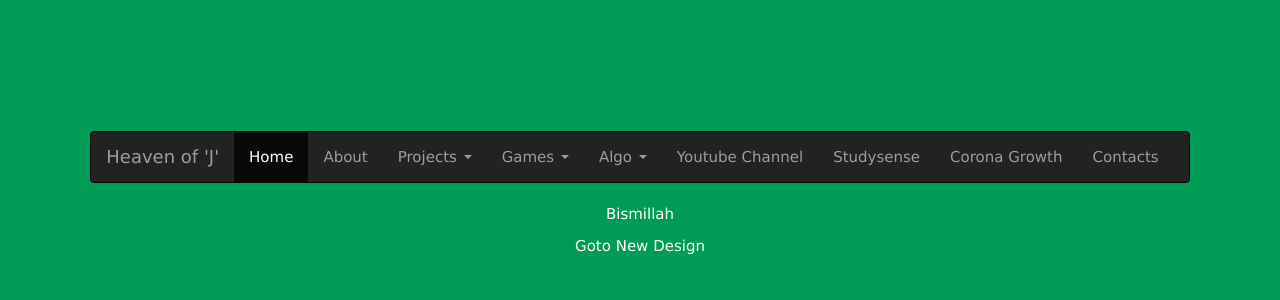
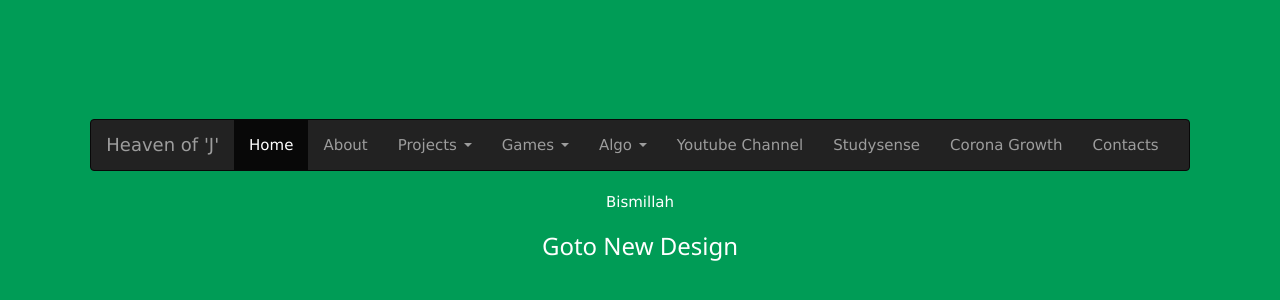
Before and after one commit to MashukeAlam/MashukeAlam.github.io, a browser extension: page index.html in a window 1280 px wide. Shown: the part 206-506 px from the top of the page. Drawn offline with nearby package versions, Linux system fonts and the light colour scheme; no server answers.

Commit message:
Update index.html add cyclic react link

```diff
--- a/index.html
+++ b/index.html
@@ -91,7 +91,7 @@
                     </ul>
                 </div>
             </nav><p>Bismillah</p>
-            <a href="temp_land_page.html">Goto New Design</a>
+    <h3><a href="https://kind-cyan-elephant-sock.cyclic.app/">Goto New Design</a></h3>
 
 
 
```
